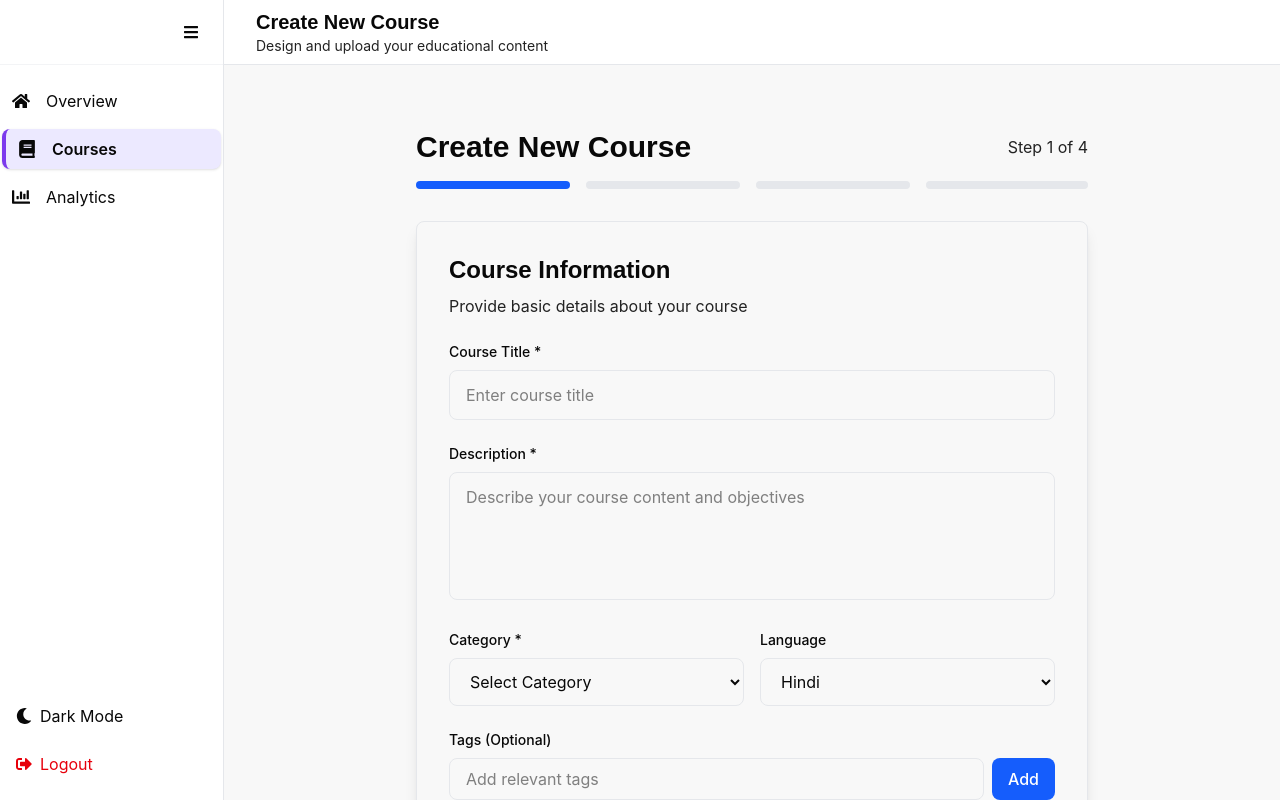
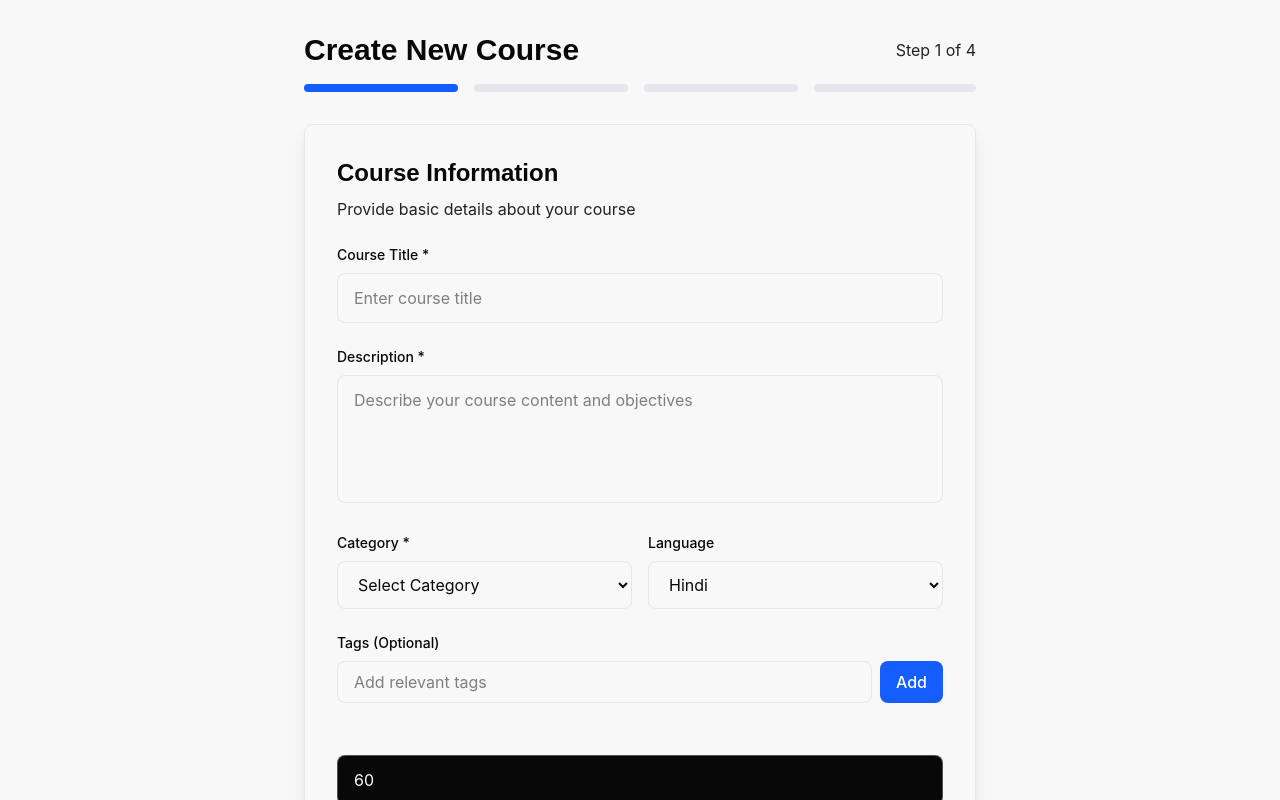
Before and after one commit to Glanisha/BharatAI, a React (Vite) app in the folder frontend/: page /create-course in a window 1280 px wide. Shown: the top 800 px of the page. Built offline with nearby package versions, Linux system fonts and the light colour scheme.

Commit message:
course ban raha

```diff
--- a/frontend/src/components/teacher/Courses.jsx
+++ b/frontend/src/components/teacher/Courses.jsx
@@ -13,7 +13,7 @@ import {
 import { useNavigate } from "react-router-dom";
 import { toast } from "react-toastify";
 
-const Courses = () => {
+const Courses = ({ setActiveTab }) => {
   const [loading, setLoading] = useState(true);
   const [courses, setCourses] = useState([]);
   const [copiedId, setCopiedId] = useState(null);
@@ -59,7 +59,7 @@ const Courses = () => {
           My Courses
         </h1>
         <button
-          onClick={() => navigate("/teacher/courses/create")}
+          onClick={() => setActiveTab("create-course")}
           className="flex items-center gap-2 px-3 py-2 rounded bg-[#7c3aed] hover:bg-[#5b21b6] text-white text-sm font-medium transition"
         >
           <FaPlus /> New Course
--- a/frontend/src/components/teacher/CreateCourse.jsx
+++ b/frontend/src/components/teacher/CreateCourse.jsx
@@ -2,8 +2,6 @@ import { useState } from "react";
 import { useNavigate } from "react-router-dom";
 import { motion } from "framer-motion";
 import { toast } from "react-toastify";
-import { SidebarProvider } from "../../context/SidebarContext";
-import DashboardLayout from "../DashboardLayout";
 import "react-toastify/dist/ReactToastify.css";
 
 const categories = [
@@ -156,7 +154,7 @@ const CreateCourse = () => {
           toast.success("Course created successfully!");
         }
         setTimeout(() => {
-          navigate("/teacher-dashboard");
+          setActiveTab("courses");
         }, 2500);
       } else {
         toast.error(data.message || "Failed to create course");
@@ -308,13 +306,18 @@ const CreateCourse = () => {
                 max="600"
                 value={courseData.estimatedTime}
                 onChange={(e) =>
-      setCourseData({ ...courseData, estimatedTime: parseInt(e.target.value) || 60 })
+                  setCourseData({
+                    ...courseData,
+                    estimatedTime: parseInt(e.target.value) || 60,
+                  })
                 }
                 className="w-full px-4 py-3 rounded-lg bg-[#080808] text-[#f8f8f8] border border-[#f8f8f8]/30 focus:ring-2 focus:ring-blue-500 focus:border-blue-500 focus:outline-none transition-all duration-200"
                 placeholder="60"
                 required
               />
-  <p className="text-[#f8f8f8]/60 text-xs mt-1">How long should this course take to complete?</p>
+              <p className="text-[#f8f8f8]/60 text-xs mt-1">
+                How long should this course take to complete?
+              </p>
             </div>
           </motion.div>
         );
@@ -552,22 +555,12 @@ const CreateCourse = () => {
   );
 
   return (
-    <SidebarProvider>
-      <DashboardLayout
-        user={user}
-        navItems={navItems}
-        activeKey="courses"
-        title="Create New Course"
-        subtitle="Design and upload your educational content"
-      >
     <div className="max-w-2xl mx-auto py-8">
       <div className="flex justify-between items-center mb-4">
         <h1 className="text-3xl font-bold text-[#080808] dark:text-[#f8f8f8]">
           Create New Course
         </h1>
-            <span className="text-[#222] dark:text-[#aaa]">
-              Step {step} of 4
-            </span>
+        <span className="text-[#222] dark:text-[#aaa]">Step {step} of 4</span>
       </div>
       {renderStepper()}
       <div className="bg-[#f8f8f8] dark:bg-[#181818] border border-[#e5e7eb] dark:border-[#23234a] rounded-lg p-6 md:p-8 shadow-lg">
@@ -613,8 +606,6 @@ const CreateCourse = () => {
         </div>
       </div>
     </div>
-      </DashboardLayout>
-    </SidebarProvider>
   );
 };
 
--- a/frontend/src/components/teacher/TeacherDashboard.jsx
+++ b/frontend/src/components/teacher/TeacherDashboard.jsx
@@ -6,6 +6,7 @@ import { SidebarProvider } from "../../context/SidebarContext";
 import DashboardLayout from "../DashboardLayout";
 import Overview from "./Overview";
 import Courses from "./Courses"; // Make sure the import path is correct
+import CreateCourse from "./CreateCourse"; // import at the top
 import "react-toastify/dist/ReactToastify.css";
 
 const TeacherDashboard = () => {
@@ -106,7 +107,9 @@ const TeacherDashboard = () => {
       case "overview":
         return <Overview />;
       case "courses":
-        return <Courses />; // <-- SHOW YOUR REAL COURSES COMPONENT
+        return <Courses setActiveTab={setActiveTab} />;
+      case "create-course":
+        return <CreateCourse setActiveTab={setActiveTab} />;
       case "analytics":
         // Replace with your Analytics component
         return <div className="text-[#f8f8f8]">Analytics coming soon...</div>;
```
Lines whose indentation alone changed are shown as unchanged.
